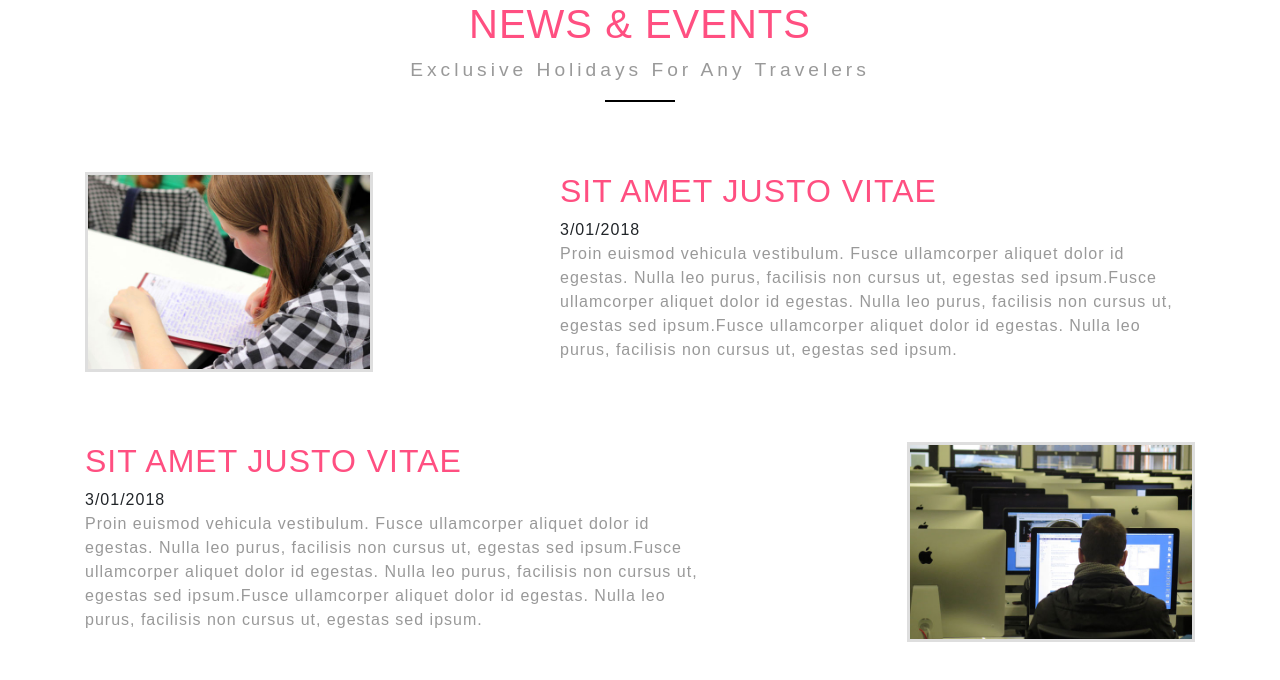
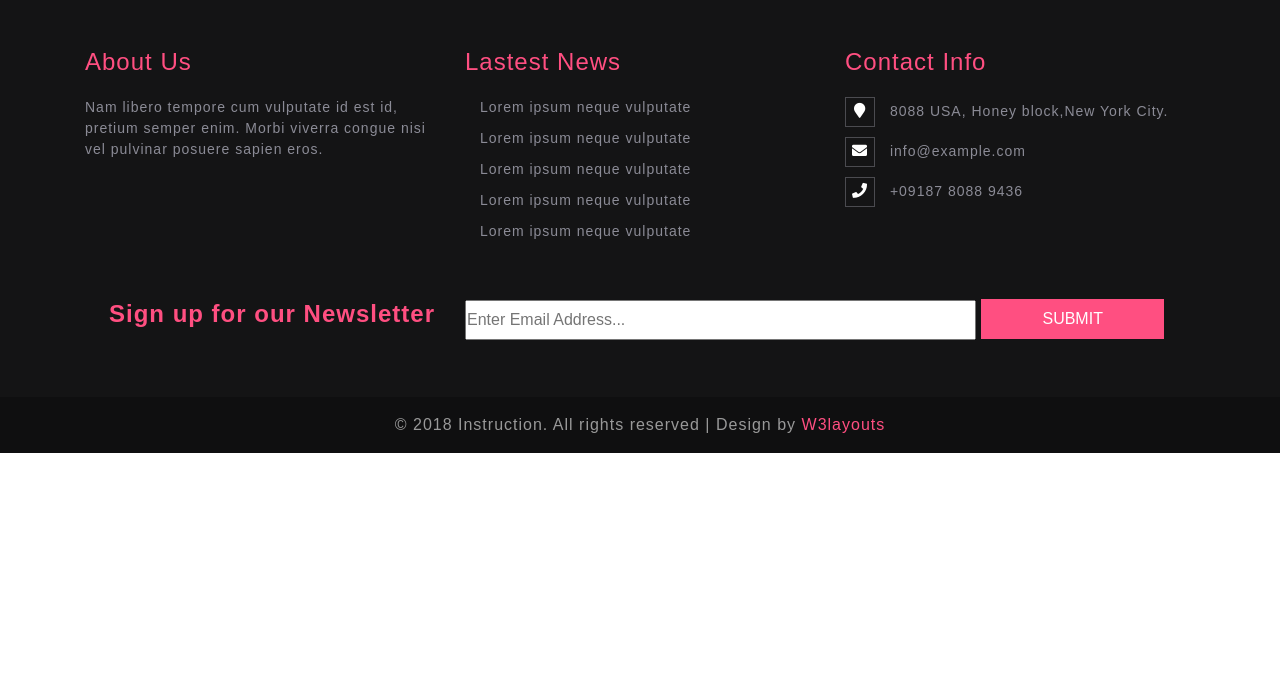
Before and after one commit to tyler4web/cyberLearn_khoa3_bootstrap, a plain HTML site: page index.html in a window 1280 px wide. Drawn offline with nearby package versions, Linux system fonts and the light colour scheme.

Commit message:
done footer

```diff
--- a/css/index.css
+++ b/css/index.css
@@ -360,6 +360,66 @@ nav #navbarNav .navbar-nav .active .nav-item__line {
   margin-bottom: 20px;
 }
 
+/* FOOTER */
+/*FOOTER*/
+.footer-detail {
+  background-color: #141415;
+  padding: 3rem 15px;
+}
+.footer-detail h2 {
+  color: #ff4f81;
+  font-size: 1.5em;
+  font-weight: 500;
+  margin-bottom: 20px;
+}
+.footer-detail p {
+  color: #8b8b96;
+  font-size: 14px;
+  margin-bottom: 10px;
+}
+.footer__news p i {
+  color: #ff4f81;
+  margin-right: 10px;
+}
+.footer__contact i {
+  width: 30px;
+  height: 30px;
+  text-align: center;
+  padding-top: 5px;
+  font-size: 15px;
+  color: white;
+  border: 1px solid #4b4b50;
+}
+.footer__contact p span {
+  margin-left: 10px;
+}
+
+.footer__form h2 {
+  font-size: 1.5em;
+  font-weight: 600;
+}
+.footer__form input {
+  height: 40px;
+  width: 70%;
+}
+.btn-footer-submit {
+  background-color: #ff4f81;
+  border-radius: 0px;
+  height: 40px;
+  margin-top: -3px;
+  cursor: pointer;
+  width: 25%;
+}
+.btn-footer-submit:hover {
+  background-color: #ec1955;
+}
+.copy-right {
+  background-color: #0f0f10;
+}
+.copy-right p span {
+  color: #ff4f81;
+}
+
 /* MEDIA QUERY */
 @media screen and (min-width: 750px) and (max-width: 1120px) {
   .navbar-brand__logo h1 {
--- a/index.html
+++ b/index.html
@@ -433,7 +433,7 @@
         </div>
       </div>
     </section> -->
-    <section id="news">
+    <!-- <section id="news">
       <div class="container">
         <h1>NEWS & EVENTS</h1>
         <span>Exclusive Holidays For Any Travelers</span>
@@ -477,8 +477,81 @@
           </div>
         </div>
       </div>
-    </section>
-    <footer></footer>
+    </section> -->
+    <footer>
+      <div class="footer-detail">
+        <div class="container">
+          <div class="row">
+            <div class="col-md-4 footer__about-us mb-3 mb-md-0">
+              <h2>About Us</h2>
+              <p>
+                Nam libero tempore cum vulputate id est id, pretium semper enim.
+                Morbi viverra congue nisi vel pulvinar posuere sapien eros.
+              </p>
+            </div>
+            <div class="col-md-4 footer__news mb-3 mb-md-0">
+              <h2>Lastest News</h2>
+              <p>
+                <i class="fa fa-long-arrow-right"></i>
+                <span>Lorem ipsum neque vulputate</span>
+              </p>
+              <p>
+                <i class="fa fa-long-arrow-right"></i>
+                <span>Lorem ipsum neque vulputate</span>
+              </p>
+              <p>
+                <i class="fa fa-long-arrow-right"></i>
+                <span>Lorem ipsum neque vulputate</span>
+              </p>
+              <p>
+                <i class="fa fa-long-arrow-right"></i>
+                <span>Lorem ipsum neque vulputate</span>
+              </p>
+              <p>
+                <i class="fa fa-long-arrow-right"></i>
+                <span>Lorem ipsum neque vulputate</span>
+              </p>
+            </div>
+            <div class="col-md-4 footer__contact mb-3 mb-md-0">
+              <h2>Contact Info</h2>
+              <p>
+                <i class="fa fa-map-marker"></i>
+                <span>8088 USA, Honey block,New York City.</span>
+              </p>
+              <p>
+                <i class="fa fa-envelope"></i>
+                <span>info@example.com</span>
+              </p>
+              <p>
+                <i class="fa fa-phone"></i>
+                <span>+09187 8088 9436</span>
+              </p>
+            </div>
+          </div>
+          <div class="row footer__form mt-md-5">
+            <div class="col-md-5 col-lg-4">
+              <h2 class="text-left text-md-right">
+                Sign up for our Newsletter
+              </h2>
+            </div>
+            <div class="col-md-7 col-lg-8">
+              <input
+                type="email"
+                name="email"
+                placeholder="Enter Email Address..."
+              />
+              <button class="btn btn-footer-submit text-white">SUBMIT</button>
+            </div>
+          </div>
+        </div>
+      </div>
+      <div class="copy-right py-3 text-center text-white">
+        <p class="mb-0">
+          © 2018 Instruction. All rights reserved | Design by
+          <span> W3layouts</span>
+        </p>
+      </div>
+    </footer>
 
     <!-- BOOTSTRAP JS -->
     <script
```
